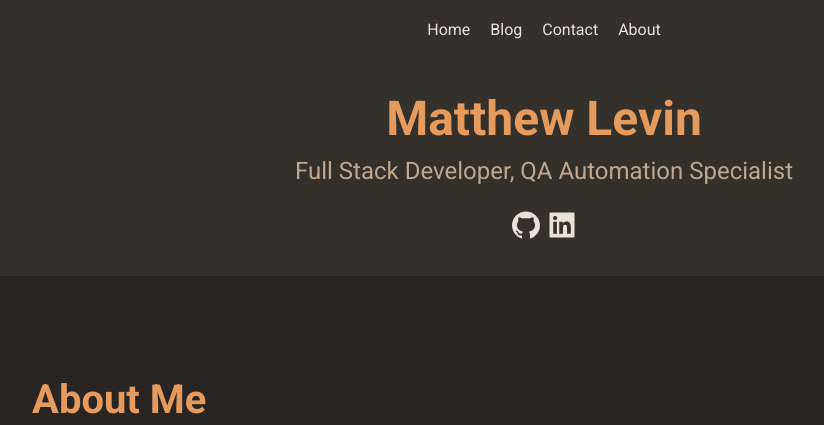
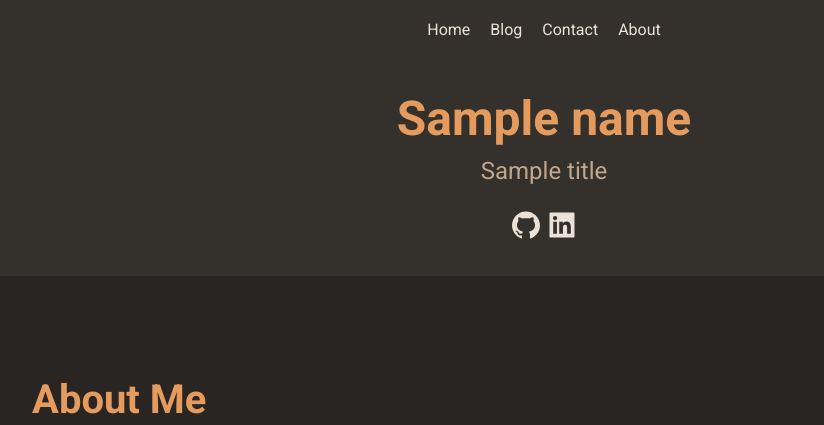
Before and after one commit to logikill99/PersonalOpenSourceWebsite, a Django app: template templates/index.html in a window 1280 px wide. Shown: the top 425 px of the page, without its empty margins (96-920 px from the left). Run offline with Django 5.2, Linux system fonts and the light colour scheme; tables that the repository leaves empty hold one stand-in row (values such as "Sample post"); the template is opened without the code that fills it: values that come from a table or form of the project are taken from there, most other values are stand-ins (such as "Sample title", 1, 10 or a date in 2020).

Commit message:
made more cosmetic changes I think it might be ready to deploy

```diff
--- a/PersonalHomePage/settings.py
+++ b/PersonalHomePage/settings.py
@@ -41,6 +41,10 @@ EMAIL_USE_TLS = True
 EMAIL_PORT = 587
 
 REGION = 'US'
+
+LISTED_NAME = env('LISTED_NAME')  # name that will be listed on the home page
+
+LISTED_TITLE = env('LISTED_TITLE')  # title that will be listed on the home page
 
 LISTED_EMAIL = env('LISTED_EMAIL')  # email that will be listed on the home page
 
--- a/home/static/style.css
+++ b/home/static/style.css
@@ -371,12 +371,11 @@ body {
     padding-left: 30px;
     padding-right: 30px;
     padding-bottom: 10px;
-    margin: 1px;
+    margin-bottom: 20px;
     border-radius: 8px;
     transition: transform 0.3s;
     min-width: 200px;
     flex: 1 1 25%;
-    /*max-width: calc(90% - 100px);*/
 }
 
 .experience:hover {
@@ -405,6 +404,7 @@ body {
     flex: 0 0 auto;
     justify-content: left;
     text-overflow: ellipsis;
+    min-width: fit-content;
 }
 
 .skill-button > a > div {
@@ -449,6 +449,8 @@ body {
 
 #about-me-text {
     max-width: calc(70% - 100px);
+    min-width: 500px;
+    flex-wrap: wrap;
 }
 
 #about-me-images {
@@ -470,10 +472,12 @@ body {
     justify-content: space-between;
     align-items: center;
     grid-template-columns: 1fr 1fr;
+    flex-wrap: wrap;
 }
 
 #about-me-images > img {
     max-width: 500px;
     max-height: 500px;
     border-radius: 8px;
+    margin: 20px;
 }
--- a/home/views.py
+++ b/home/views.py
@@ -8,6 +8,8 @@ from PersonalHomePage.settings import (
     LISTED_LINKEDIN,
     LISTED_TWITTER,
     LISTED_DISCORD,
+    LISTED_NAME,
+    LISTED_TITLE,
 )
 from home.models import Experience, Skill
 
@@ -34,6 +36,8 @@ def home(request):
             "twitter": LISTED_TWITTER,
             "discord": LISTED_DISCORD,
             "email": LISTED_EMAIL,
+            "name": LISTED_NAME,
+            "title": LISTED_TITLE,
         },
     )
 
--- a/templates/index.html
+++ b/templates/index.html
@@ -15,8 +15,8 @@
     <script src="{% static 'expand.js' %}"></script>
     <header class="page-header">
     {# TODO: add images to header or about section#}
-        <h1>Matthew Levin</h1>
-        <p>Full Stack Developer, QA Automation Specialist</p>
+        <h1>{{ name }}</h1>
+        <p>{{ title }}</p>
         <a class="logo"  href="{{ github }}" target="_blank" rel="noreferrer">
             <svg stroke="currentColor" fill="currentColor" stroke-width="0" viewBox="0 0 1024 1024" height="2em" width="2em" xmlns="http://www.w3.org/2000/svg">
                 <path d="M511.6 76.3C264.3 76.2 64 276.4 64 523.5 64 718.9 189.3 885 363.8 946c23.5 5.9 19.9-10.8 19.9-22.2v-77.5c-135.7 15.9-141.2-73.9-150.3-88.9C215 726 171.5 718 184.5 703c30.9-15.9 62.4 4 98.9 57.9 26.4 39.1 77.9 32.5 104 26 5.7-23.5 17.9-44.5 34.7-60.8-140.6-25.2-199.2-111-199.2-213 0-49.5 16.3-95 48.3-131.7-20.4-60.5 1.9-112.3 4.9-120 58.1-5.2 118.5 41.6 123.2 45.3 33-8.9 70.7-13.6 112.9-13.6 42.4 0 80.2 4.9 113.5 13.9 11.3-8.6 67.3-48.8 121.3-43.9 2.9 7.7 24.7 58.3 5.5 118 32.4 36.8 48.9 82.7 48.9 132.3 0 102.2-59 188.1-200 212.9a127.5 127.5 0 0 1 38.1 91v112.5c.8 9 0 17.9 15 17.9 177.1-59.7 304.6-227 304.6-424.1 0-247.2-200.4-447.3-447.5-447.3z"></path>
@@ -32,7 +32,7 @@
         <h2>About Me</h2>
         <div class="container">
         <div id="about-me-images">
-            <img src="{% static '1.jpg' %}" alt="Paul Atraides">
+            <img src="{% static '1.jpg' %}" alt="Just An Image I like">
         </div>
             <div class="about-me-text">
                 <p>Hi, I'm Matt. I'm a Full-stack web developer and QA automation specialist currently working for
```
Also changed, not shown: home/static/1.jpg (deleted). Lines whose indentation alone changed are shown as unchanged.
